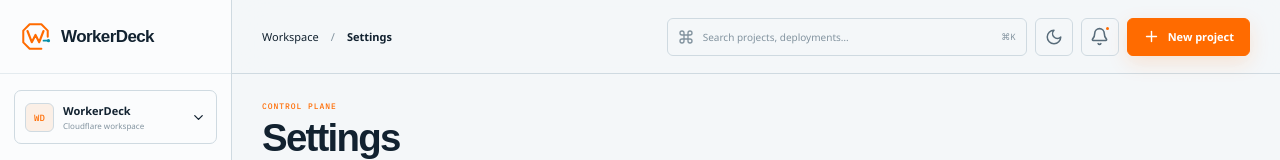
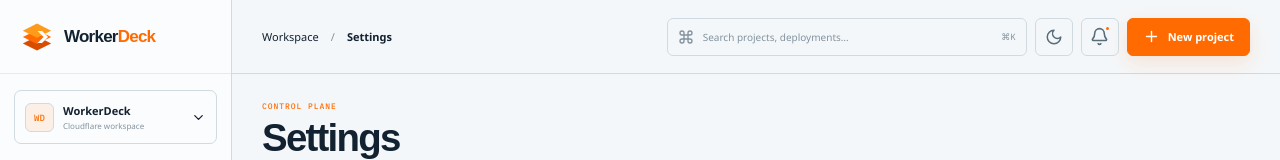
Before and after one commit to temidayoxyz/workerdeck, a React (Vite) app in the folder apps/dashboard/: page /settings in a window 1280 px wide. Shown: the top 160 px of the page. Built offline with nearby package versions, Linux system fonts and the light colour scheme; no server answers.

Commit message:
feat: introduce WorkerDeck brand identity

```diff
--- a/apps/dashboard/index.html
+++ b/apps/dashboard/index.html
@@ -4,6 +4,7 @@
     <meta charset="UTF-8" />
     <meta name="viewport" content="width=device-width, initial-scale=1.0" />
     <meta name="theme-color" content="#061321" />
+    <link rel="icon" type="image/svg+xml" href="/workerdeck-mark.svg" />
     <meta
       name="description"
       content="WorkerDeck — the self-hosted application control plane for Cloudflare."
--- a/apps/dashboard/src/components/brand.tsx
+++ b/apps/dashboard/src/components/brand.tsx
@@ -1,33 +1,21 @@
+import { useId } from 'react';
+
 export function BrandMark({ className = 'brand-mark' }: { className?: string }): React.JSX.Element {
+  const maskId = useId();
+
   return (
-    <svg className={className} viewBox="0 0 36 36" aria-hidden="true">
-      <path
-        className="brand-mark-frame"
-        d="M11.2 3.8h13.6l7.4 7.4v7.1M24.8 32.2H11.2l-7.4-7.4V11.2l7.4-7.4"
-        fill="none"
-        stroke="currentColor"
-        strokeWidth="2.35"
-        strokeLinecap="round"
-        strokeLinejoin="round"
-      />
-      <path
-        className="brand-mark-route"
-        d="m8.7 11.6 5 13 4.3-8.4 4.3 8.4 5-13"
-        fill="none"
-        stroke="currentColor"
-        strokeWidth="2.5"
-        strokeLinecap="round"
-        strokeLinejoin="round"
-      />
-      <path
-        className="brand-mark-edge"
-        d="M27.3 22.8h5.1"
-        fill="none"
-        stroke="currentColor"
-        strokeWidth="2"
-        strokeLinecap="round"
-      />
-      <circle className="brand-mark-node" cx="33.1" cy="22.8" r="1.8" fill="currentColor" />
+    <svg className={className} viewBox="0 0 48 48" aria-hidden="true">
+      <defs>
+        <mask id={maskId} maskUnits="userSpaceOnUse" x="0" y="0" width="48" height="48">
+          <rect width="48" height="48" fill="white" />
+          <path d="M24.75 15.5h6.4l8.5 8.5-8.5 8.5h-6.4l8.5-8.5z" fill="black" />
+        </mask>
+      </defs>
+      <g mask={`url(#${maskId})`}>
+        <path className="brand-layer-bottom" d="M4 33 24 23l20 10-20 10z" />
+        <path className="brand-layer-middle" d="M4 24 24 14l20 10-20 10z" />
+        <path className="brand-layer-top" d="M4 15 24 5l20 10-20 10z" />
+      </g>
     </svg>
   );
 }
@@ -36,7 +24,9 @@ export function Brand(): React.JSX.Element {
   return (
     <span className="brand">
       <BrandMark />
-      <span className="brand-word">WorkerDeck</span>
+      <span className="brand-word">
+        Worker<span>Deck</span>
+      </span>
     </span>
   );
 }
--- a/apps/dashboard/src/styles.css
+++ b/apps/dashboard/src/styles.css
@@ -140,20 +140,28 @@ select:focus-visible {
   gap: 10px;
 }
 .brand-mark {
-  width: 31px;
-  height: 31px;
-  color: var(--orange);
-  overflow: visible;
-}
-.brand-mark-edge,
-.brand-mark-node {
-  color: var(--cyan);
+  width: 34px;
+  height: 34px;
+  flex: 0 0 auto;
+}
+.brand-layer-top {
+  fill: #ff9b1a;
+}
+.brand-layer-middle {
+  fill: var(--orange);
+}
+.brand-layer-bottom {
+  fill: #d94c00;
 }
 .brand-word {
   font-family: 'Archivo Variable', sans-serif;
   font-size: 17px;
-  font-weight: 680;
-  letter-spacing: -0.035em;
+  font-weight: 700;
+  letter-spacing: -0.045em;
+}
+.brand-word span {
+  color: var(--orange);
+  font-weight: 570;
 }
 .workspace-switcher {
   display: grid;
@@ -1231,10 +1239,8 @@ select:focus-visible {
   border-radius: 50%;
 }
 .project-brand-mark {
-  width: 31px;
-  height: 31px;
-  overflow: visible;
-  color: var(--orange);
+  width: 34px;
+  height: 34px;
 }
 .project-identity > div {
   display: flex;
@@ -2195,10 +2201,8 @@ select:focus-visible {
   font-size: 7px;
 }
 .mini-brand-mark {
-  width: 21px;
-  height: 21px;
-  color: var(--orange);
-  overflow: visible;
+  width: 23px;
+  height: 23px;
 }
 
 .operation-strip {
```
Also changed, not shown: apps/dashboard/public/workerdeck-mark.svg (added), 3 other files (tests, documents, lock files or other folders).
